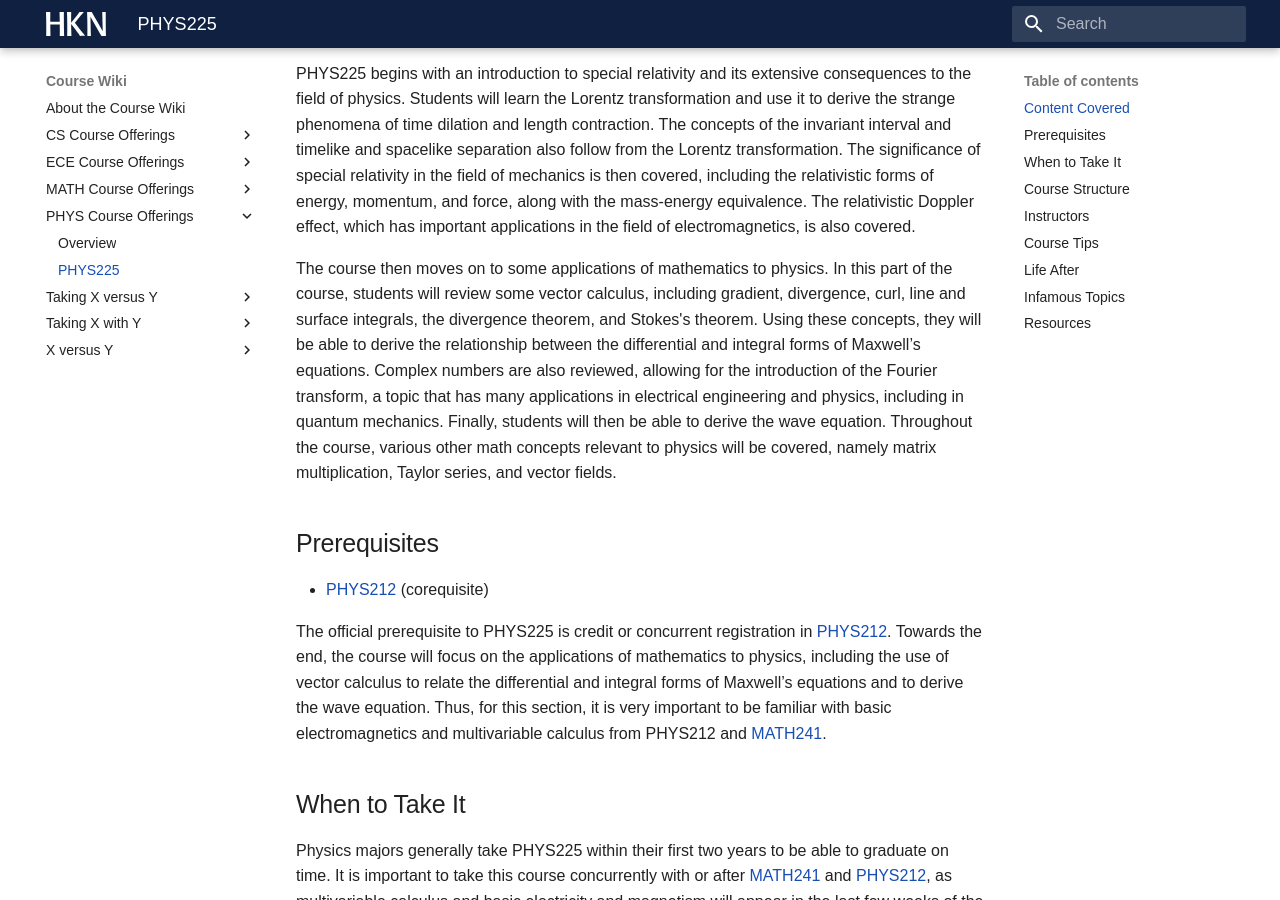
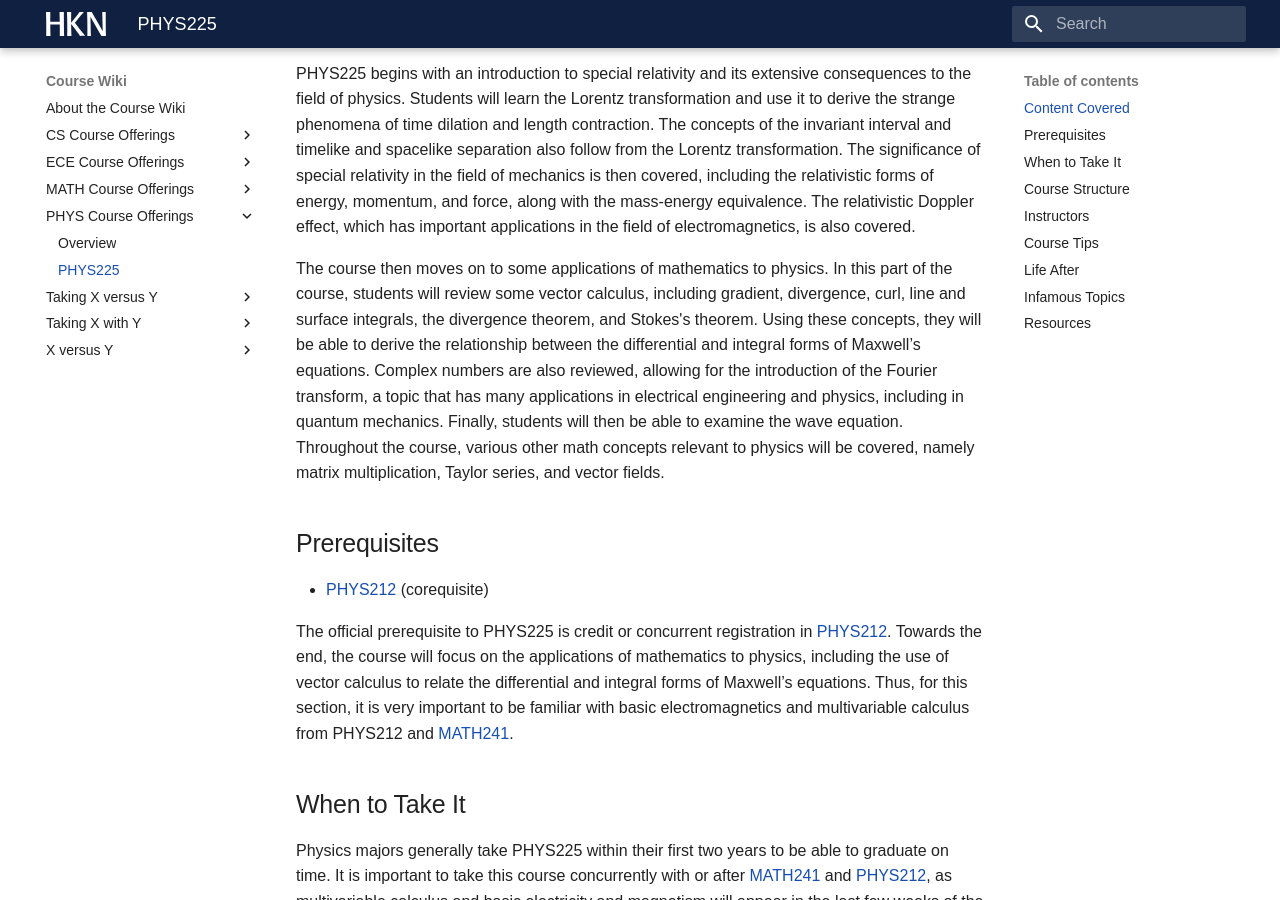
Before and after one commit to hkn-alpha/wiki, an MkDocs documentation site: the page built from docs/Course Wiki/PHYS Course Offerings/PHYS225.md, in a window 1280 px wide and 900 px high, scrolled down 578 px. Built offline with MkDocs 1.6.1 and Material for MkDocs 9.7.7, drawn with Linux system fonts in a browser that asks for light colours; some web fonts are replaced.

Commit message:
Updated PHYS225.md

```diff
--- a/docs/Course Wiki/PHYS Course Offerings/PHYS225.md
+++ b/docs/Course Wiki/PHYS Course Offerings/PHYS225.md
@@ -14,17 +14,17 @@
 
 PHYS225 begins with an introduction to special relativity and its extensive consequences to the field of physics.  Students will learn the Lorentz transformation and use it to derive the strange phenomena of time dilation and length contraction.  The concepts of the invariant interval and timelike and spacelike separation also follow from the Lorentz transformation.  The significance of special relativity in the field of mechanics is then covered, including the relativistic forms of energy, momentum, and force, along with the mass-energy equivalence.  The relativistic Doppler effect, which has important applications in the field of electromagnetics, is also covered.
 
-The course then moves on to some applications of mathematics to physics.  In this part of the course, students will review some vector calculus, including gradient, divergence, curl, line and surface integrals, the divergence theorem, and Stokes's theorem.  Using these concepts, they will be able to derive the relationship between the differential and integral forms of Maxwell’s equations.  Complex numbers are also reviewed, allowing for the introduction of the Fourier transform, a topic that has many applications in electrical engineering and physics, including in quantum mechanics.  Finally, students will then be able to derive the wave equation.  Throughout the course, various other math concepts relevant to physics will be covered, namely matrix multiplication, Taylor series, and vector fields.
+The course then moves on to some applications of mathematics to physics.  In this part of the course, students will review some vector calculus, including gradient, divergence, curl, line and surface integrals, the divergence theorem, and Stokes's theorem.  Using these concepts, they will be able to derive the relationship between the differential and integral forms of Maxwell’s equations.  Complex numbers are also reviewed, allowing for the introduction of the Fourier transform, a topic that has many applications in electrical engineering and physics, including in quantum mechanics.  Finally, students will then be able to examine the wave equation.  Throughout the course, various other math concepts relevant to physics will be covered, namely matrix multiplication, Taylor series, and vector fields.
 
 ## Prerequisites
 
 - [PHYS212](PHYS212.md) (corequisite)
 
-The official prerequisite to PHYS225 is credit or concurrent registration in [PHYS212](PHYS212.md).  Towards the end, the course will focus on the applications of mathematics to physics, including the use of vector calculus to relate the differential and integral forms of Maxwell’s equations and to derive the wave equation.  Thus, for this section, it is very important to be familiar with basic electromagnetics and multivariable calculus from PHYS212 and [MATH241](MATH241.md).
+The official prerequisite to PHYS225 is credit or concurrent registration in [PHYS212](PHYS212.md).  Towards the end, the course will focus on the applications of mathematics to physics, including the use of vector calculus to relate the differential and integral forms of Maxwell’s equations.  Thus, for this section, it is very important to be familiar with basic electromagnetics and multivariable calculus from PHYS212 and [MATH241](../MATH%20Course%20Offerings/MATH241.md).
 
 ## When to Take It
 
-Physics majors generally take PHYS225 within their first two years to be able to graduate on time.  It is important to take this course concurrently with or after [MATH241](MATH241.md) and [PHYS212](PHYS212.md), as multivariable calculus and basic electricity and magnetism will appear in the last few weeks of the course. This is generally the first course students going for a minor in physics take beyond their previous required courses.  For these students, it is recommended to take this course by the first semester of junior year.
+Physics majors generally take PHYS225 within their first two years to be able to graduate on time.  It is important to take this course concurrently with or after [MATH241](../MATH%20Course%20Offerings/MATH241.md) and [PHYS212](PHYS212.md), as multivariable calculus and basic electricity and magnetism will appear in the last few weeks of the course. This is generally the first course students going for a minor in physics take beyond their previous required courses.  For these students, it is recommended to take this course by the first semester of junior year.
 
 ## Course Structure
 
```
